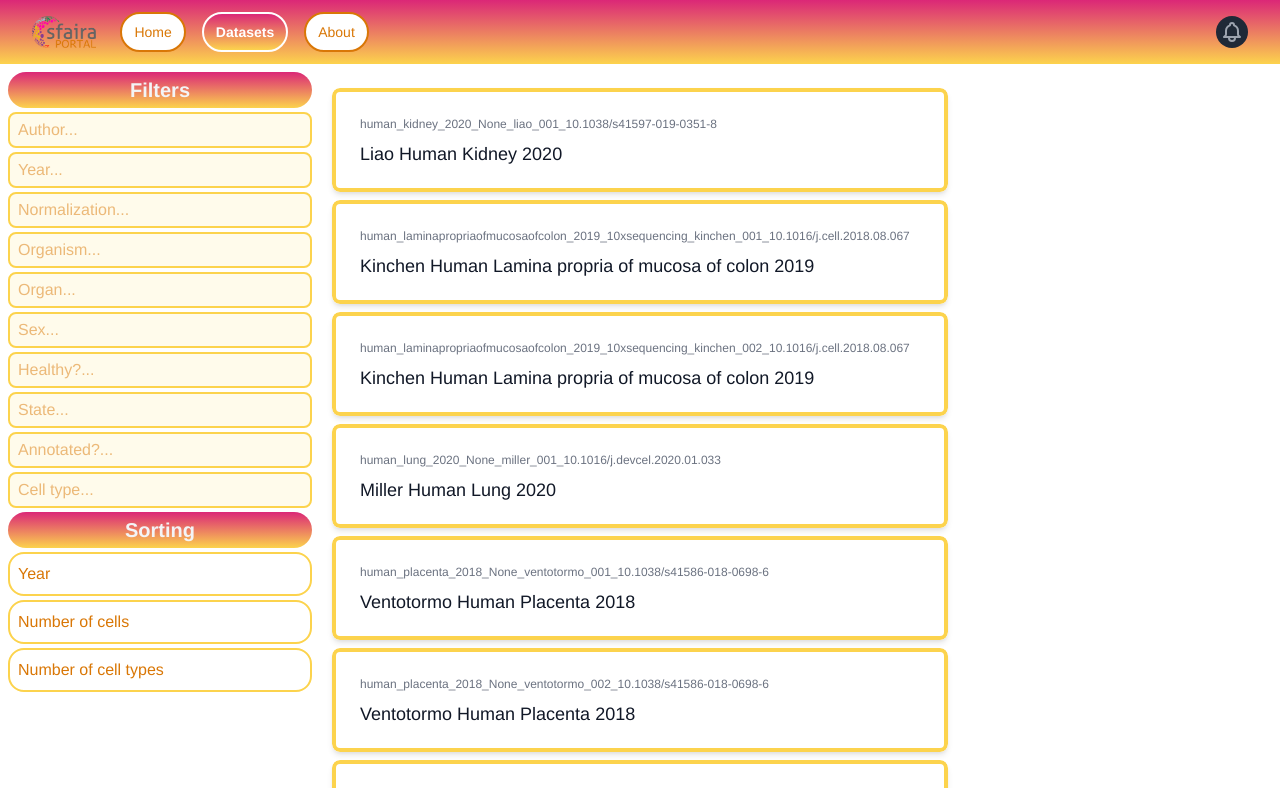
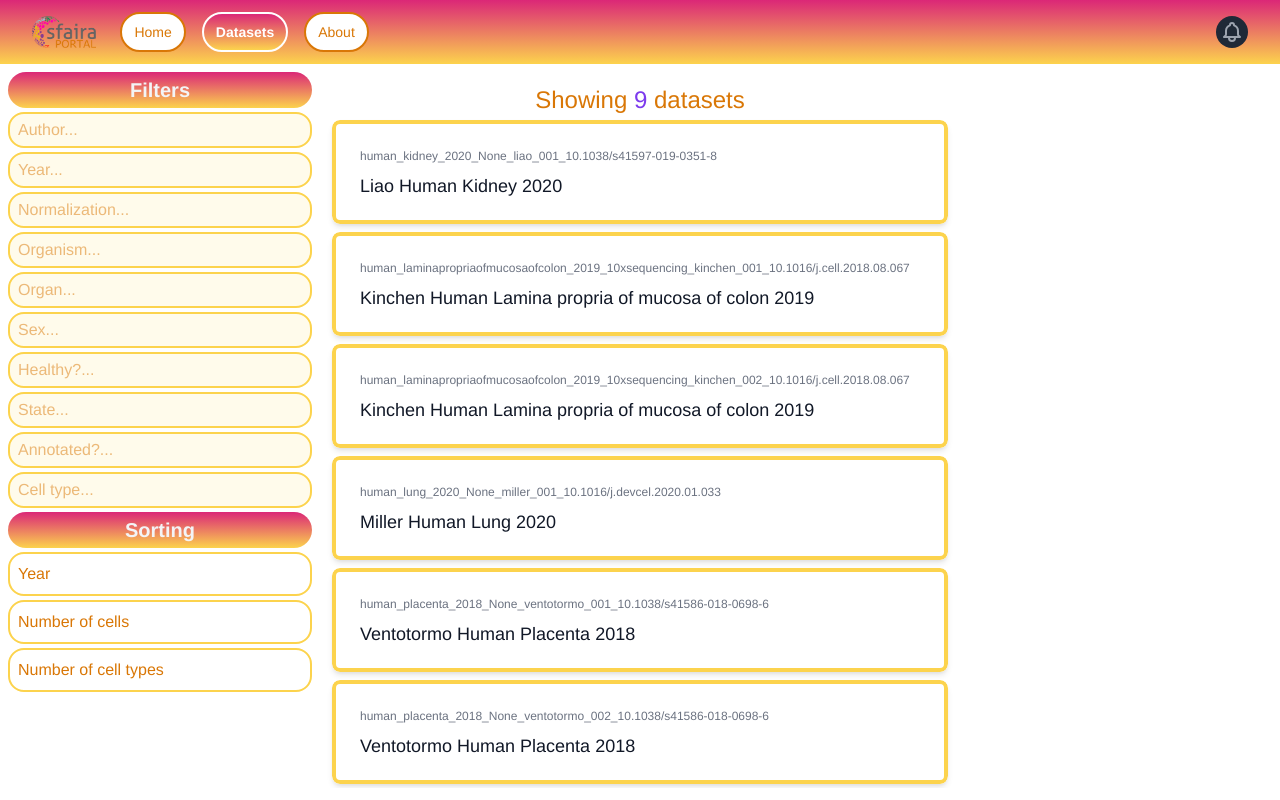
Before and after one commit to theislab/sfaira-portal, a Vue app: page /datasets in a window 1280 px wide. Built offline with nearby package versions, Linux system fonts and the light colour scheme; the HTML template or start-up script is replaced by a standard one.

Commit message:
Add some more Datasets styling

```diff
--- a/src/components/DatasetCard.vue
+++ b/src/components/DatasetCard.vue
@@ -3,8 +3,12 @@
     class="bg-white shadow-md overflow-hidden sm:rounded-lg w-full my-1 mx-1"
   >
     <div
-      :class="[open ? 'bg-gradient-to-t from-yellow-300 to-pink-600 font-bold hover:bg-pink-600' : '']"
-      class="px-4 py-5 sm:px-6 rounded-lg border-4 border-yellow-300 hover:border-pink-600 hover:bg-pink-200"
+      :class="[
+        open
+          ? 'bg-gradient-to-t from-yellow-300 to-pink-600 font-bold hover:bg-pink-600'
+          : ''
+      ]"
+      class="px-4 py-5 sm:px-6 rounded-lg cursor-pointer border-4 border-yellow-300 hover:border-pink-600 hover:bg-pink-200"
       @click="toggleOpen"
     >
       <p
@@ -13,7 +17,10 @@
       >
         {{ data.id }}
       </p>
-      <p class="mt-1 max-w-2xl text-lg" :class="[open ? 'text-white' : 'text-gray-900']">
+      <p
+        class="mt-1 max-w-2xl text-lg"
+        :class="[open ? 'text-white' : 'text-gray-900']"
+      >
         {{ data.author }} {{ data.organism }} {{ data.organ[0] }}
         {{ data.year }}
       </p>
--- a/src/components/DatasetsCardList.vue
+++ b/src/components/DatasetsCardList.vue
@@ -1,11 +1,13 @@
 <template>
   <div class="py-2 mx-auto overflow-auto flex-grow h-full">
-    <div v-if="items.length > 0" class="flex flex-wrap mx-1">
+    <div class="text-2xl text-center text-yellow-600">
+      Showing <span class="text-purple-600">{{ items.length }}</span> datasets
+    </div>
+    <div class="flex flex-wrap mx-1">
       <template v-for="item in items" :key="item.name">
         <DatasetCard :data="item" />
       </template>
     </div>
-    <div v-else>No items found</div>
   </div>
 </template>
 
--- a/src/components/DatasetsFilter.vue
+++ b/src/components/DatasetsFilter.vue
@@ -2,14 +2,14 @@
   <div class="relative w-full my-0 mx-auto">
     <input
       v-model.trim="inputValue"
-      class="w-full py-1 px-2 border-2 border-yellow-300 bg-yellow-50 leading-6 outline-none rounded-lg focus:bg-white focus:border-pink-600 placeholder-yellow-600 focus:placeholder-pink-600 placeholder-opacity-50 hover:border-pink-600 hover:bg-pink-200"
+      class="w-full py-1 px-2 border-2 border-yellow-300 bg-yellow-50 leading-6 outline-none rounded-2xl focus:bg-white focus:border-pink-600 placeholder-yellow-600 focus:placeholder-pink-600 placeholder-opacity-50 hover:border-pink-600 hover:bg-pink-200"
       type="text"
       :placeholder="prompt"
       @click="openList()"
     />
     <div
       v-show="listOpen"
-      class="absolute w-full max-h-96 mt-1 overflow-y-auto bg-white shadow-lg rounded-lg border-2 border-pink-300 z-50"
+      class="absolute w-full max-h-96 mt-1 overflow-y-auto bg-white shadow-lg rounded-2xl border-2 border-pink-300 z-50"
     >
       <div
         v-for="item in itemList"
--- a/src/components/DatasetsSorter.vue
+++ b/src/components/DatasetsSorter.vue
@@ -5,7 +5,11 @@
         v-for="field in fields"
         :key="field"
         class="w-full my-1 py-2 px-2 cursor-pointer border-2 border-yellow-300 text-yellow-600 rounded-2xl hover:border-pink-600 hover:bg-pink-200"
-        :class="[field.value === selectedField ? 'bg-gradient-to-t from-transparent to-pink-300 text-pink-600 font-bold border-pink-600' : '']"
+        :class="[
+          field.value === selectedField
+            ? 'bg-gradient-to-t from-transparent to-pink-300 text-pink-600 font-bold border-pink-600'
+            : ''
+        ]"
         @click="select(field.value)"
       >
         {{ field.name }}
```
